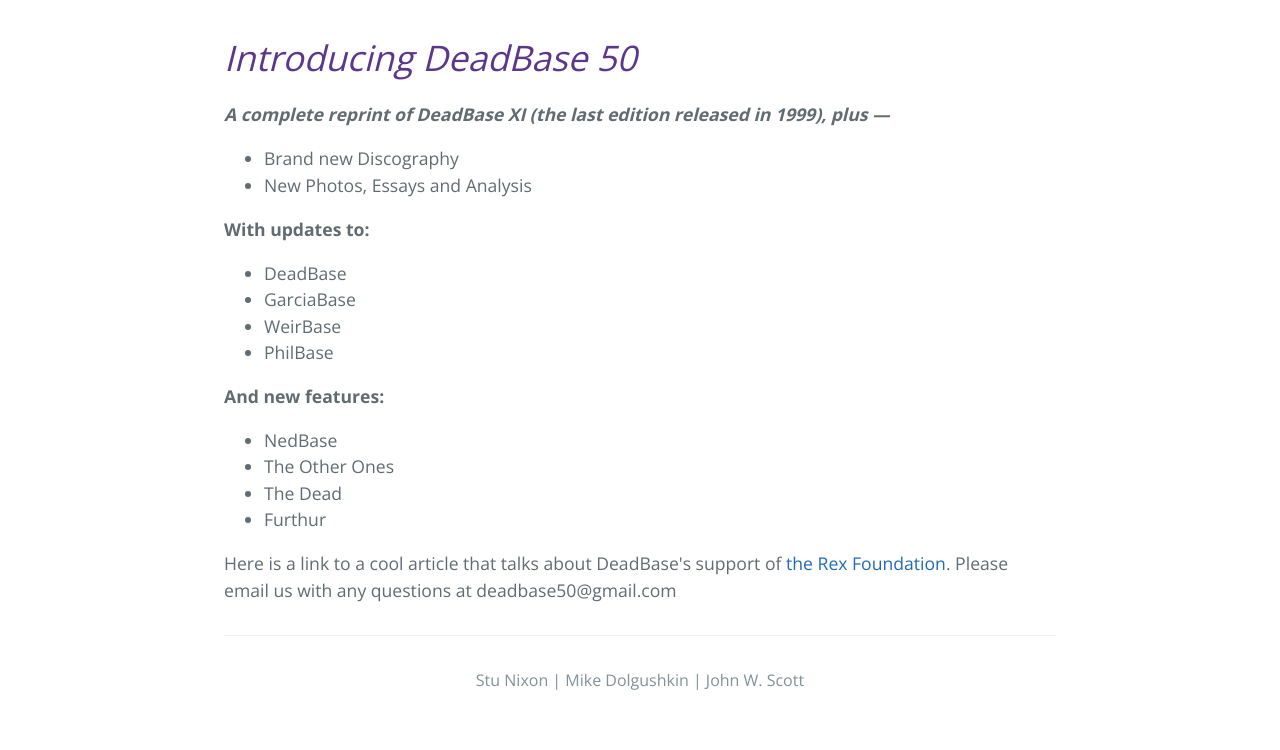
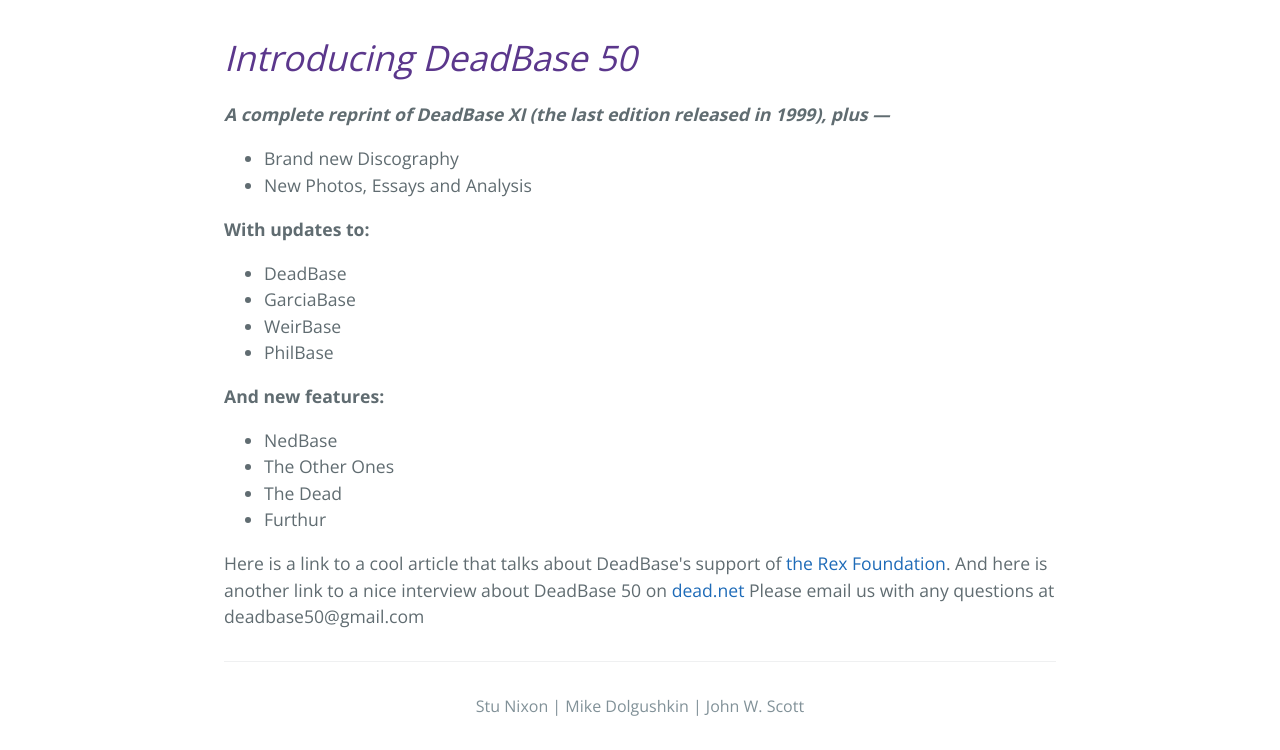
Before and after one commit to deadbase/db50, a plain HTML site: page index.html in a window 1280 px wide. Shown: the part 754-1504 px from the top of the page. Before the commit the page ends 1478 px from the top, so only its background shows below. Drawn offline with nearby package versions, Linux system fonts and the light colour scheme.

Commit message:
Update index.html

```diff
--- a/index.html
+++ b/index.html
@@ -50,6 +50,8 @@
 
 Here is a link to a cool article that talks about DeadBase's support of <a href="http://www.rexfoundation.org/2015/08/18/deadbase-rex-musical-caravan-pioneers/">the Rex Foundation</a>.
 
+And here is another link to a nice interview about DeadBase 50 on <a href="http://www.dead.net/features/all-family/all-family-stu-nixon">dead.net</a>
+
 Please email us with any questions at deadbase50@gmail.com
 
       <footer class="site-footer">
```
